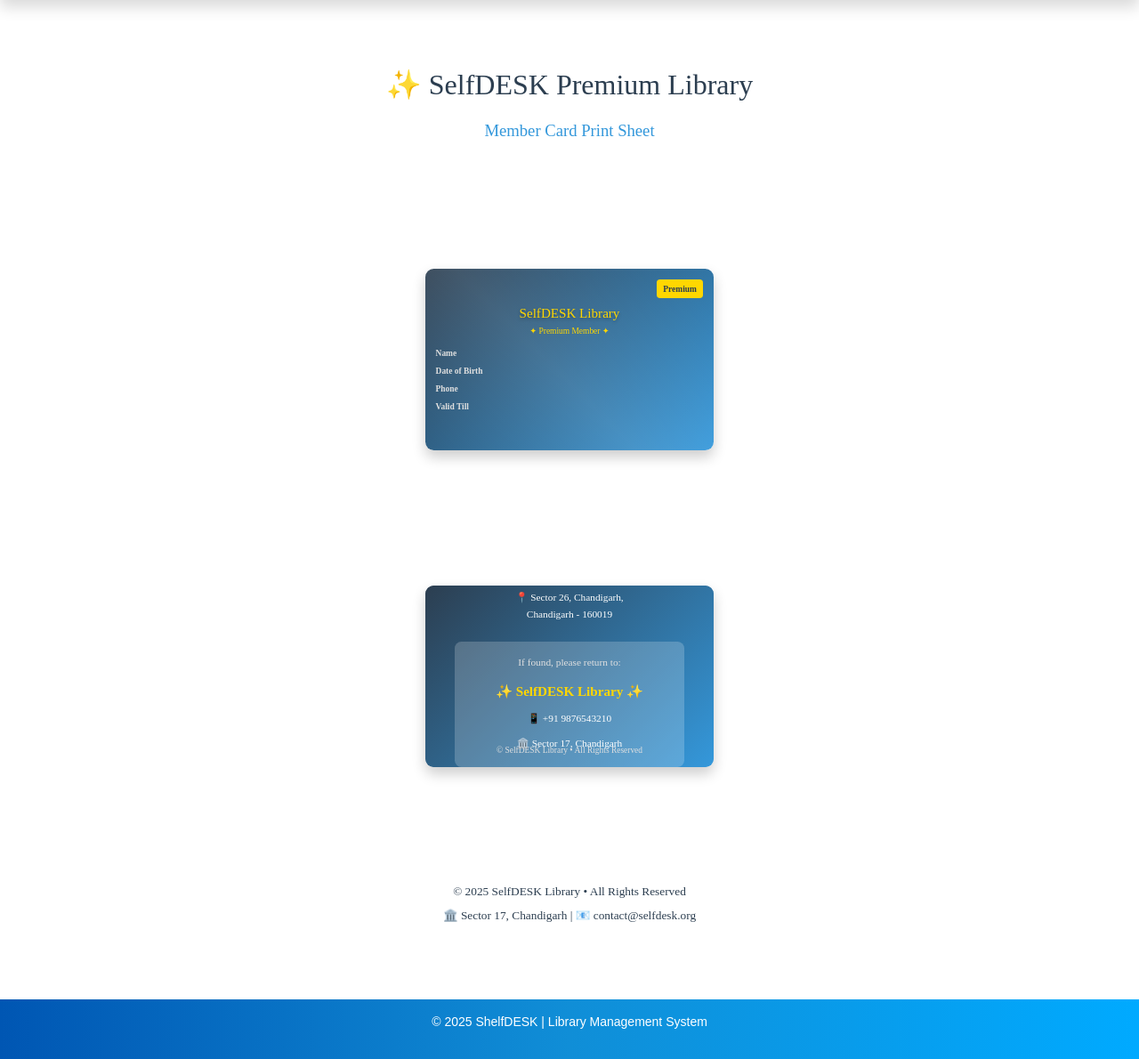
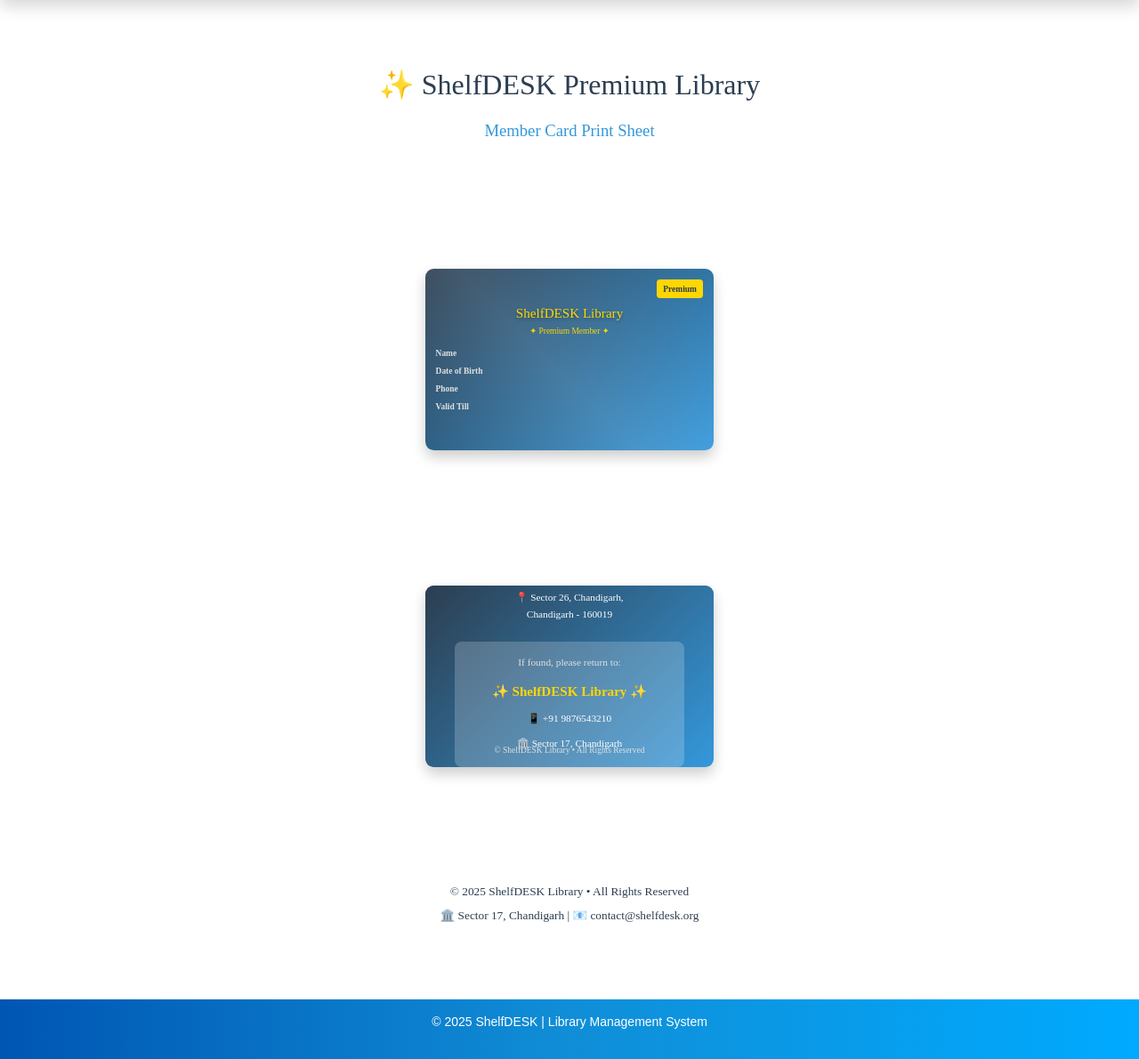
Before and after one commit to amankumarkc/LMS_Flask, a Flask app: template templates/print/library-card.html in a window 1280 px wide. Shown: the part 56-1246 px from the top of the page at 89% size. Run offline with Flask 2, Linux system fonts and the light colour scheme; the template is opened without the code that fills it, so the values that code supplies are empty; parts of the project's set-up code (start-up, migrations or seed data) failed here and were passed over; some libraries are stand-ins or nearby versions; some web fonts are replaced.

Commit message:
issubook and name of library

```diff
--- a/templates/books.html
+++ b/templates/books.html
@@ -70,7 +70,7 @@
                     <td class="stock-cell" data-stock="{{ book.stock }}">{{ book.stock }}</td>
                     <td>
                         <a href="/create-transaction" class="btn btn-primary btn-sm">
-                            <i class="bi bi-file-earmark-text"></i> Issue/Return
+                            <i class="bi bi-file-earmark-text"></i> Issue
                         </a>
                         <a href="/edit-books/{{ book.id }}" class="btn btn-warning btn-sm">
                             <i class="bi bi-pencil"></i> Edit
--- a/templates/books_api.html
+++ b/templates/books_api.html
@@ -24,7 +24,7 @@
                                 <label class="form-label">
                                     <i class="bi bi-book me-2"></i>Book Title
                                 </label>
-                                <input type="text" class="form-control" id="title" name="title" required>
+                                <input type="text" class="form-control" id="title" name="title">
                             </div>
                             <div class="col-md-6">
                                 <label class="form-label">
--- a/templates/create-transaction.html
+++ b/templates/create-transaction.html
@@ -2,7 +2,7 @@
 
 {% block body %}
 <div class="container mt-4">
-    <h2 class="mb-3">📚 Create New Transaction</h2>
+    <h2 class="mb-3">📚 Issue New Book</h2>
 
     <form id="transactionForm" method="POST" action="{{ url_for('create_transaction') }}" class="row g-3 shadow p-4 rounded bg-light">
         <!-- Member Selection -->
@@ -42,7 +42,7 @@
         <!-- Submit Button -->
         <div class="col-12 text-end">
             <button type="submit" class="btn btn-primary" id="submitBtn" disabled>
-                Create Transaction
+                Issue Book
             </button>
         </div>
     </form>
--- a/templates/print/library-card.html
+++ b/templates/print/library-card.html
@@ -4,7 +4,7 @@
 <div class="print-container">
     <!-- Page Header -->
     <header class="page-header">
-        <h1>✨ SelfDESK Premium Library</h1>
+        <h1>✨ ShelfDESK Premium Library</h1>
         <p class="subtitle">Member Card Print Sheet</p>
     </header>
 
@@ -22,7 +22,7 @@
 
                     <div class="main-section">
                         <div class="title-section">
-                            <h2>SelfDESK Library</h2>
+                            <h2>ShelfDESK Library</h2>
                             <div class="premium-badge">✦ Premium Member ✦</div>
                         </div>
 
@@ -62,14 +62,14 @@
                     <!-- Return Info Box -->
                     <div class="return-info-box">
                         <p class="return-text">If found, please return to:</p>
-                        <h3 class="library-name">✨ SelfDESK Library ✨</h3>
+                        <h3 class="library-name">✨ ShelfDESK Library ✨</h3>
                         <p class="contact">📱 +91 9876543210</p>
                         <p class="location">🏛️ Sector 17, Chandigarh</p>
                     </div>
 
                     <!-- Copyright -->
                     <div class="back-copyright">
-                        © SelfDESK Library • All Rights Reserved
+                        © ShelfDESK Library • All Rights Reserved
                     </div>
                 </div>
             </div>
@@ -78,8 +78,8 @@
 
     <!-- Page Footer -->
     <footer class="page-footer">
-        <p class="copyright">© 2025 SelfDESK Library • All Rights Reserved</p>
-        <p class="address">🏛️ Sector 17, Chandigarh | 📧 contact@selfdesk.org</p>
+        <p class="copyright">© 2025 ShelfDESK Library • All Rights Reserved</p>
+        <p class="address">🏛️ Sector 17, Chandigarh | 📧 contact@shelfdesk.org</p>
     </footer>
 </div>
 
--- a/templates/print/transaction-receipt.html
+++ b/templates/print/transaction-receipt.html
@@ -182,11 +182,6 @@
                         <td>$ {{ transaction.fine }}</td>
                     </tr>
                 {% endif %}
-
-                <tr>
-                    <th>Status</th>
-                    <td>{{ transaction.status }}</td>
-                </tr>
             </table>
         </div>
 
--- a/templates/transactions.html
+++ b/templates/transactions.html
@@ -5,7 +5,7 @@
     <h2 class="mb-3">📑 Library Transactions</h2>
 
     <div class="d-flex justify-content-between mb-3">
-        <a href="/create-transaction" class="btn btn-primary">+ Issue/Return Book</a>
+        <a href="/create-transaction" class="btn btn-primary">+ Issue New Book</a>
         <a href="{{ url_for('download_transactions_csv') }}" class="btn btn-success">📥 Download CSV</a>
 
         <!-- Filter Dropdowns -->
```
Also changed, not shown: templates/view-card.html (+4 -4 lines).
